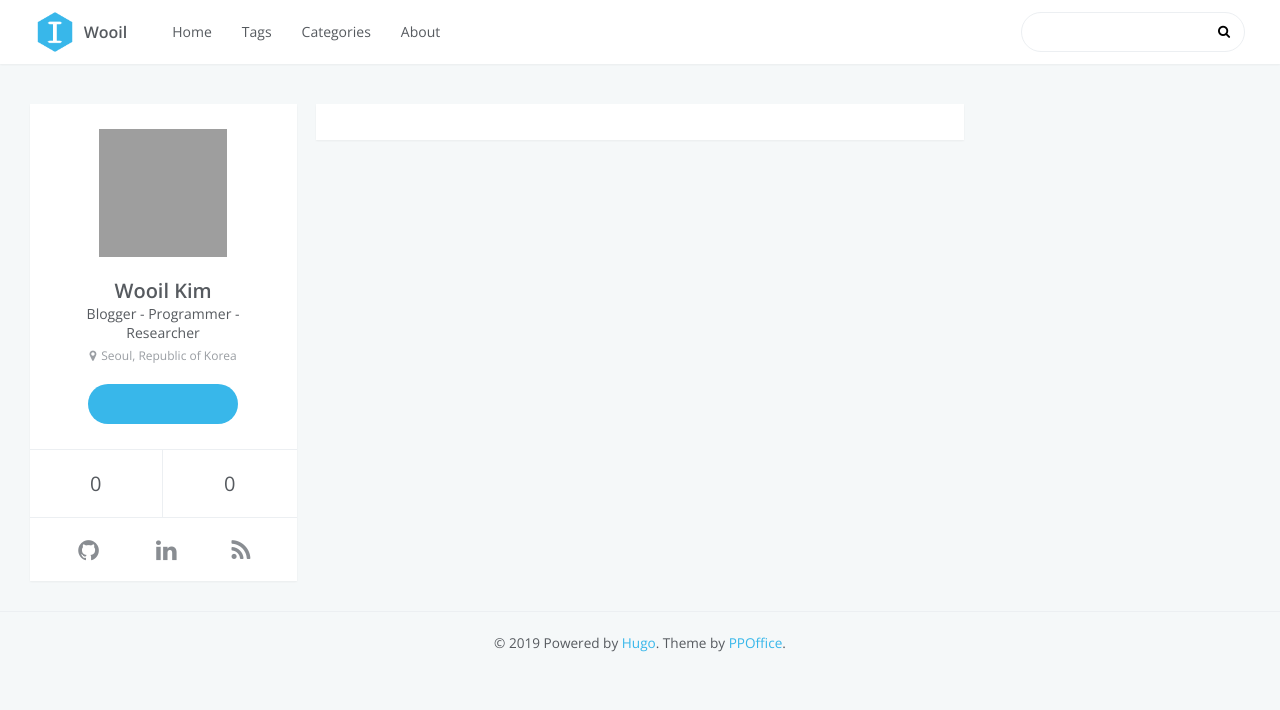
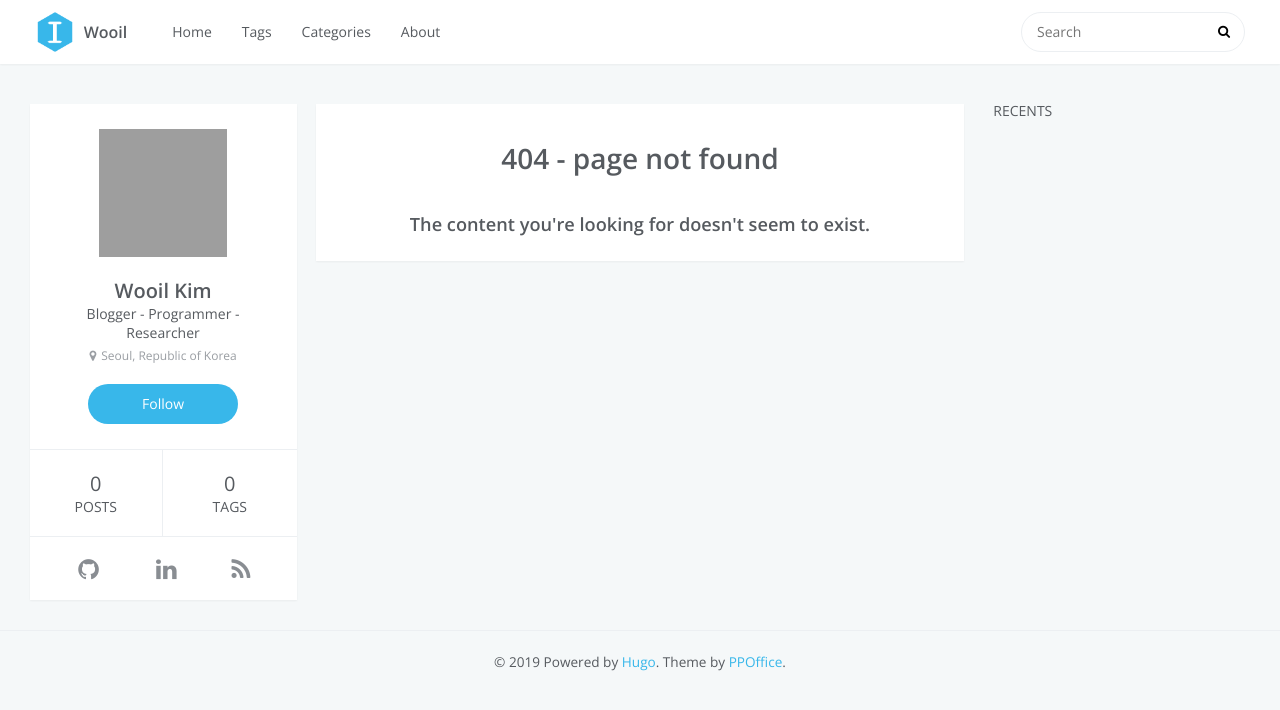
Before and after one commit to WooilKim/wooilkim.github.io, a plain HTML site: page 404.html in a window 1280 px wide. Drawn offline with nearby package versions, Linux system fonts and the light colour scheme; some packages are replaced by stand-ins of ours; grey boxes are pictures that could not be loaded.

Commit message:
10ln 파일 추가로 인한 설정 변경

```diff
--- a/404.html
+++ b/404.html
@@ -94,7 +94,7 @@
         </nav>
         <div id="search-form-wrap">
           <form action="//google.com/search" method="get" accept-charset="UTF-8" class="search-form">
-              <input type="search" name="q" class="search-form-input" placeholder="">
+              <input type="search" name="q" class="search-form-input" placeholder="Search">
               <button type="submit" class="search-form-submit">
               </button>
               <input type="hidden" name="sitesearch" value="https://wooilkim.github.io/" />
@@ -161,21 +161,21 @@
       <span id="location"><i class="fa fa-map-marker"></i>Seoul, Republic of Korea</span>
 
           <a id="follow" href="https://github.com/wooilkim">
-
+              Follow
           </a>
 
     </div>
     <div class="article-info profile-block">
       <div class="article-info-block">
         0
-        <span></span>
+        <span>Posts</span>
       </div>
       <div class="article-info-block">
 
           0
 
         <span>
-
+            Tags
         </span>
       </div>
     </div>
@@ -221,7 +221,7 @@
 
 
 
-<td><a href="//linkedin.com/in/wooilkim@korea.ac.kr" target="_blank" title="LinkedIn"><i class="fa fa-linkedin"></i></a></td>
+<td><a href="//linkedin.com/in/wooilkim" target="_blank" title="LinkedIn"><i class="fa fa-linkedin"></i></a></td>
 
 
 
@@ -255,10 +255,10 @@
             <p>
                 <center>
                 <h1>
-
+                    404 - page not found
                 </h1>
                 <h3>
-
+                    The content you&#39;re looking for doesn&#39;t seem to exist.
                 </h3>
                 </center>
             </p>
@@ -273,7 +273,7 @@
 
 <div class="widget-wrap">
     <h3 class="widget-title">
-
+        Recents
     </h3>
     <div class="widget">
         <ul id="recent-post">
```
Also changed, not shown: categories/index.html (+6 -6 lines), index.html (+6 -6 lines), tags/index.html (+6 -6 lines).
